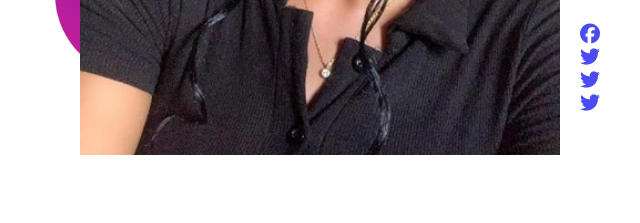
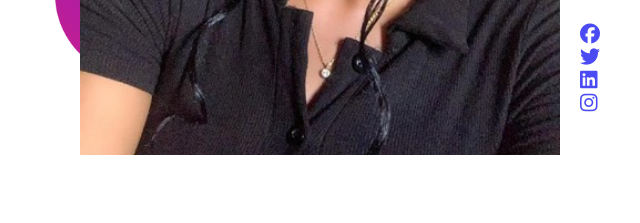
Before and after one commit to wini2offer/simple-portfolio, a plain HTML site: page index.html in a window 1280 px wide. Shown: the part 645-868 px from the top of the page, 640-1280 px from the left. Drawn offline with Linux system fonts and the light colour scheme.

Commit message:
media icons added

```diff
--- a/index.html
+++ b/index.html
@@ -55,28 +55,19 @@
     <div class="media-icons">
         <a href="#"><i class="fa-brands fa-facebook"></i>
         <a href="#"><i class="fa-brands fa-twitter"></i>
-        <a href="#"><i class="fa-brands fa-twitter"></i>
-        <a href="#"><i class="fa-brands fa-twitter"></i>
-
-
-    </div>
-
-
-
-
+        <a href="#"><i class="fa-brands fa-linkedin"></i>
+        <a href="#"><i class="fa-brands fa-instagram"></i>
 
 
 
     </div>
 
 
+    </div>
 
 
     </header>
 
 
-
-
-
 </body>
 </html>
```
